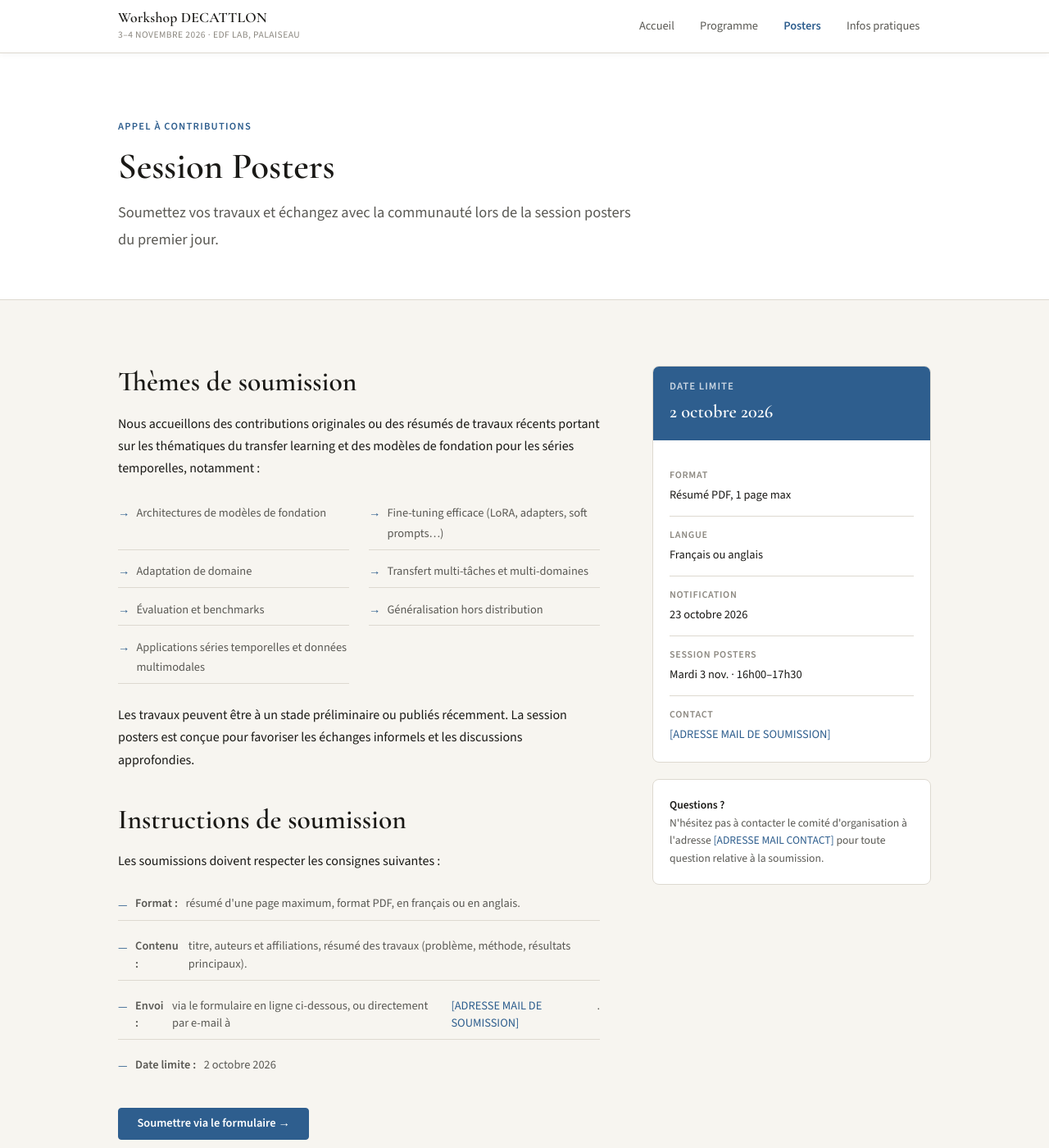
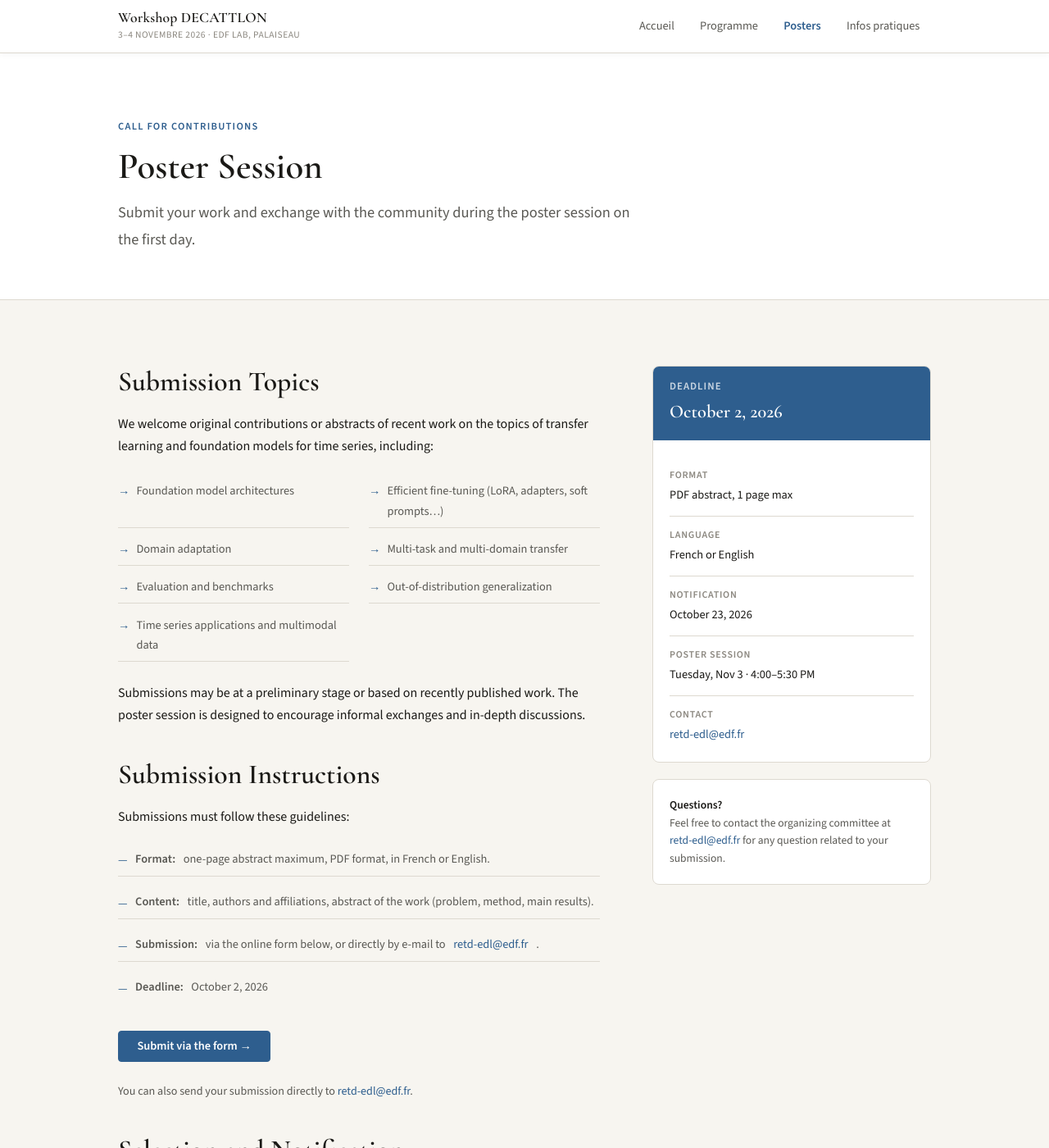
Before and after one commit to yvenn-amara/DECATTLON, a Jekyll site: the page built from call-for-posters.md, in a window 1280 px wide and 1400 px high. Shown: the whole window at 82% size. Built offline with Jekyll 4.4.1, drawn with Linux system fonts in a browser that asks for light colours; some of the changed text lies outside the part shown.

Commit message:
Translate call-for-posters.md to English

```diff
--- a/call-for-posters.md
+++ b/call-for-posters.md
@@ -1,14 +1,14 @@
 ---
 layout: default
-title: Appel à contributions — Session Posters
-description: Informations et instructions pour soumettre un poster au workshop.
+title: Call for Contributions — Poster Session
+description: Information and instructions for submitting a poster to the workshop.
 ---
 
 <div class="page-hero">
   <div class="container">
-    <p class="page-kicker">Appel à contributions</p>
-    <h1>Session Posters</h1>
-    <p class="lead">Soumettez vos travaux et échangez avec la communauté lors de la session posters du premier jour.</p>
+    <p class="page-kicker">Call for Contributions</p>
+    <h1>Poster Session</h1>
+    <p class="lead">Submit your work and exchange with the community during the poster session on the first day.</p>
   </div>
 </div>
 
@@ -18,61 +18,61 @@ description: Informations et instructions pour soumettre un poster au workshop.
 
       <!-- MAIN -->
       <div class="cfp-main">
-        <h2>Thèmes de soumission</h2>
+        <h2>Submission Topics</h2>
         <p>
-          Nous accueillons des contributions originales ou des résumés de travaux récents portant sur les thématiques du transfer learning et des modèles de fondation pour les séries temporelles, notamment :
+          We welcome original contributions or abstracts of recent work on the topics of transfer learning and foundation models for time series, including:
         </p>
 
         <ul class="topic-list">
-          <li>Architectures de modèles de fondation</li>
-          <li>Fine-tuning efficace (LoRA, adapters, soft prompts…)</li>
-          <li>Adaptation de domaine</li>
-          <li>Transfert multi-tâches et multi-domaines</li>
-          <li>Évaluation et benchmarks</li>
-          <li>Généralisation hors distribution</li>
-          <li>Applications séries temporelles et données multimodales</li>
+          <li>Foundation model architectures</li>
+          <li>Efficient fine-tuning (LoRA, adapters, soft prompts…)</li>
+          <li>Domain adaptation</li>
+          <li>Multi-task and multi-domain transfer</li>
+          <li>Evaluation and benchmarks</li>
+          <li>Out-of-distribution generalization</li>
+          <li>Time series applications and multimodal data</li>
         </ul>
 
         <p>
-          Les travaux peuvent être à un stade préliminaire ou publiés récemment. La session posters est conçue pour favoriser les échanges informels et les discussions approfondies.
+          Submissions may be at a preliminary stage or based on recently published work. The poster session is designed to encourage informal exchanges and in-depth discussions.
         </p>
 
-        <h2 class="mt-5">Instructions de soumission</h2>
-        <p>Les soumissions doivent respecter les consignes suivantes :</p>
+        <h2 class="mt-5">Submission Instructions</h2>
+        <p>Submissions must follow these guidelines:</p>
 
         <ul class="aside-list" style="margin: 1.25rem 0; border-left: none; padding-left: 0;">
           <li style="display: flex; gap: 0.6rem; align-items: flex-start; padding: 0.5rem 0; border-bottom: 1px solid #DDD9D0;">
-            <strong>Format :</strong> résumé d'une page maximum, format PDF, en français ou en anglais.
+            <strong>Format:</strong> one-page abstract maximum, PDF format, in French or English.
           </li>
           <li style="display: flex; gap: 0.6rem; align-items: flex-start; padding: 0.5rem 0; border-bottom: 1px solid #DDD9D0;">
-            <strong>Contenu :</strong> titre, auteurs et affiliations, résumé des travaux (problème, méthode, résultats principaux).
+            <strong>Content:</strong> title, authors and affiliations, abstract of the work (problem, method, main results).
           </li>
           <li style="display: flex; gap: 0.6rem; align-items: flex-start; padding: 0.5rem 0; border-bottom: 1px solid #DDD9D0;">
-            <strong>Envoi :</strong> via le formulaire en ligne ci-dessous, ou directement par e-mail à <a href="mailto:[ADRESSE MAIL DE SOUMISSION]">[ADRESSE MAIL DE SOUMISSION]</a>.
+            <strong>Submission:</strong> via the online form below, or directly by e-mail to <a href="mailto:retd-edl@edf.fr">retd-edl@edf.fr</a>.
           </li>
           <li style="display: flex; gap: 0.6rem; align-items: flex-start; padding: 0.5rem 0;">
-            <strong>Date limite :</strong> 2 octobre 2026
+            <strong>Deadline:</strong> October 2, 2026
           </li>
         </ul>
 
         <div class="hero-actions mt-4">
-          <a href="[URL_FRAMAFORM]" class="btn btn-primary" target="_blank" rel="noopener">
-            Soumettre via le formulaire →
+          <a href="https://framaforms.org/transfer-learning-and-time-series-fm-1781970359" class="btn btn-primary" target="_blank" rel="noopener">
+            Submit via the form →
           </a>
         </div>
 
         <p class="mt-3" style="font-size: 0.88rem; color: #5A5954;">
-          Vous pouvez aussi envoyer votre soumission directement à
-          <a href="mailto:[ADRESSE MAIL DE SOUMISSION]">[ADRESSE MAIL DE SOUMISSION]</a>.
+          You can also send your submission directly to
+          <a href="mailto:retd-edl@edf.fr">retd-edl@edf.fr</a>.
         </p>
 
-        <h2 class="mt-5">Sélection et notification</h2>
+        <h2 class="mt-5">Selection and Notification</h2>
         <p>
-          Les soumissions seront examinées par le comité d'organisation. Les auteurs seront notifiés par e-mail.
-          Les posters acceptés seront présentés lors de la session du mardi 3 novembre à partir de 16h00.
+          Submissions will be reviewed by the organizing committee. Authors will be notified by e-mail.
+          Accepted posters will be presented during the session on Tuesday, November 3 starting at 4:00 PM.
         </p>
         <p>
-          Le format du poster est libre (A0 portrait recommandé). L'impression ne sera pas prise en charge par les organisateurs du workshop.
+          The poster format is flexible (A0 portrait recommended). Printing will not be provided by the workshop organizers.
         </p>
       </div>
 
@@ -80,29 +80,29 @@ description: Informations et instructions pour soumettre un poster au workshop.
       <aside class="cfp-sidebar">
         <div class="info-card">
           <div class="info-card-header">
-            <h3>Date limite</h3>
-            <p class="info-date">2 octobre 2026</p>
+            <h3>Deadline</h3>
+            <p class="info-date">October 2, 2026</p>
           </div>
           <div class="info-card-body">
             <div class="info-row">
               <span class="info-label">Format</span>
-              <span class="info-value">Résumé PDF, 1 page max</span>
+              <span class="info-value">PDF abstract, 1 page max</span>
             </div>
             <div class="info-row">
-              <span class="info-label">Langue</span>
-              <span class="info-value">Français ou anglais</span>
+              <span class="info-label">Language</span>
+              <span class="info-value">French or English</span>
             </div>
             <div class="info-row">
               <span class="info-label">Notification</span>
-              <span class="info-value">23 octobre 2026</span>
+              <span class="info-value">October 23, 2026</span>
             </div>
             <div class="info-row">
-              <span class="info-label">Session posters</span>
-              <span class="info-value">Mardi 3 nov. · 16h00–17h30</span>
+              <span class="info-label">Poster session</span>
+              <span class="info-value">Tuesday, Nov 3 · 4:00–5:30 PM</span>
             </div>
             <div class="info-row">
               <span class="info-label">Contact</span>
-              <span class="info-value"><a href="mailto:[ADRESSE MAIL DE SOUMISSION]">[ADRESSE MAIL DE SOUMISSION]</a></span>
+              <span class="info-value"><a href="mailto:retd-edl@edf.fr">retd-edl@edf.fr</a></span>
             </div>
           </div>
         </div>
@@ -110,10 +110,10 @@ description: Informations et instructions pour soumettre un poster au workshop.
         <div class="info-card mt-4" style="margin-top: 1.25rem;">
           <div class="info-card-body">
             <p style="font-size: 0.85rem; color: #5A5954; margin: 0; line-height: 1.6;">
-              <strong style="color: #1A1916;">Questions ?</strong><br>
-              N'hésitez pas à contacter le comité d'organisation à l'adresse
-              <a href="mailto:[ADRESSE MAIL CONTACT]">[ADRESSE MAIL CONTACT]</a>
-              pour toute question relative à la soumission.
+              <strong style="color: #1A1916;">Questions?</strong><br>
+              Feel free to contact the organizing committee at
+              <a href="mailto:retd-edl@edf.fr">retd-edl@edf.fr</a>
+              for any question related to your submission.
             </p>
           </div>
         </div>
```
